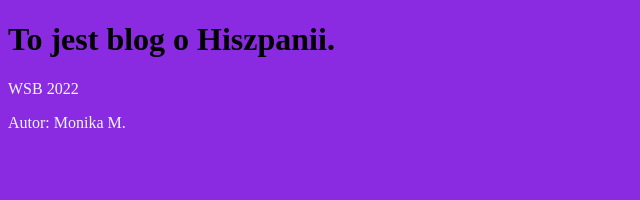
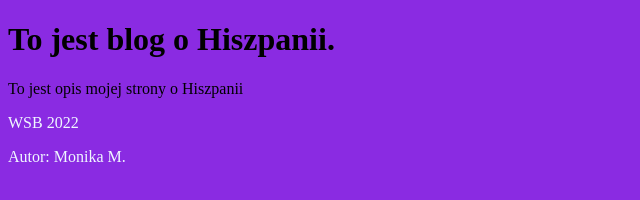
Before and after one commit to monika17309/monika_narzedzia, a plain HTML site: page index.html in a window 1280 px wide. Shown: the whole page, without its empty margins (0-640 px from the left). Drawn offline with Linux system fonts and the light colour scheme.

Commit message:
Dodano opis

```diff
--- a/index.html
+++ b/index.html
@@ -17,6 +17,7 @@
 </head>
 <body>
     <h1>To jest blog o Hiszpanii.</h1>
+    <p>To jest opis mojej strony o Hiszpanii</p>
     <footer>WSB 2022
         <p>Autor: Monika M.</p>
     </footer>
```
